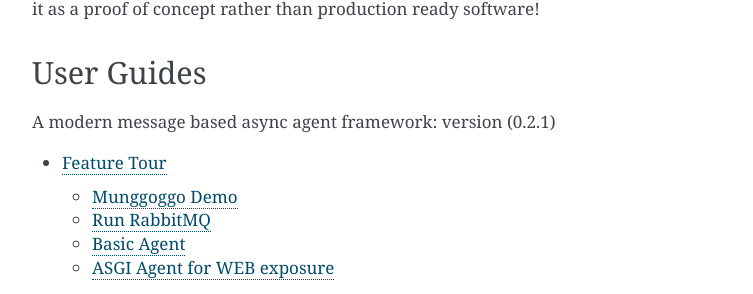
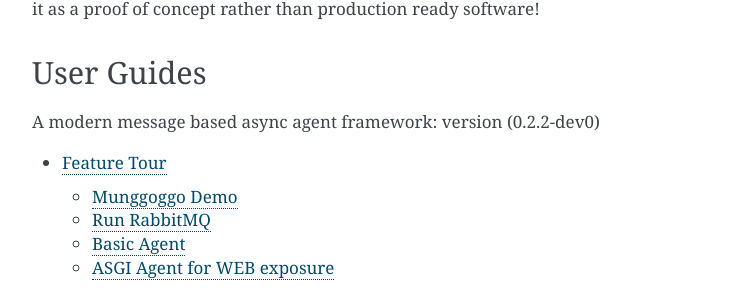
Before and after one commit to sysid/munggoggo, a Sphinx documentation site: the page built from docs/source/index.rst, in a window 1280 px wide and 900 px high, scrolled down 2759 px. Shown: the part 150-444 px from the top of the window, without its empty margins (388-1141 px from the left). Built offline with Sphinx 7.4.7, drawn with Linux system fonts in a browser that asks for light colours.

Commit message:
Bump version: 0.2.1 → 0.2.2-dev0

```diff
--- a/docs/source/index.rst
+++ b/docs/source/index.rst
@@ -114,7 +114,7 @@
 
 User Guides
 -----------
-A modern message based async agent framework: version (0.2.1)
+A modern message based async agent framework: version (0.2.2-dev0)
 
 .. toctree::
    :maxdepth: 2
--- a/munggoggo/__init__.py
+++ b/munggoggo/__init__.py
@@ -1 +1 @@
-VERSION = "0.2.1"
+VERSION = "0.2.2-dev0"
```
Also changed, not shown: .bumpversion.cfg, 1 other file.
